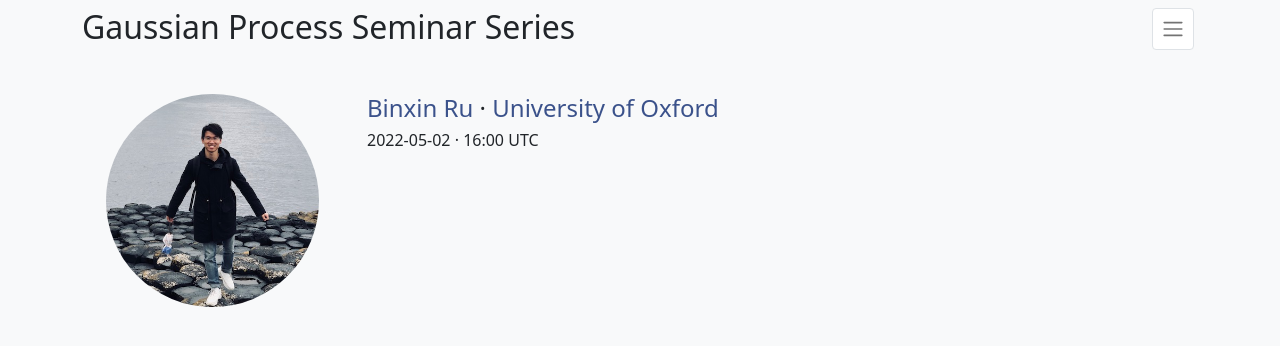
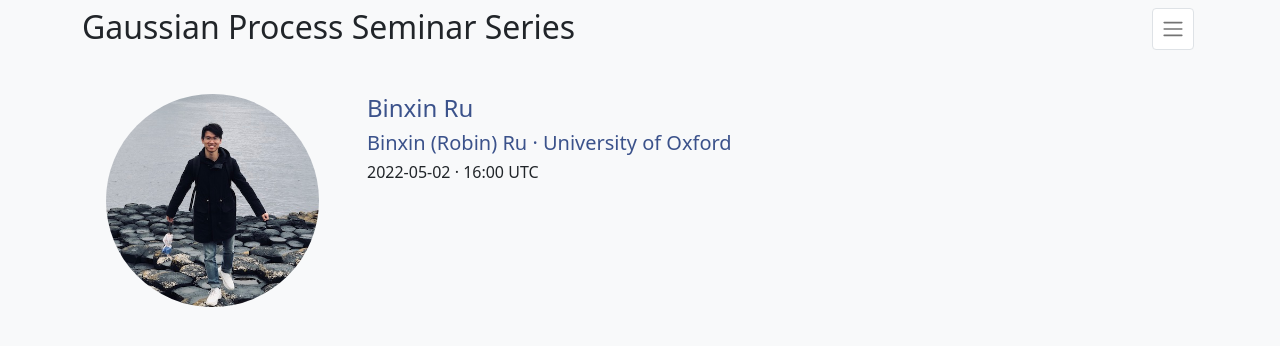
Before and after one commit to gp-seminar-series/gp-seminar-series.github.io, a Jekyll site: the page built from _posts/current/2022-05-02-binxin-ru.md, in a window 1280 px wide. Shown: the top 346 px of the page. Built offline with Jekyll 4.4.1, drawn with Linux system fonts in a browser that asks for light colours; nearby versions of some CDN libraries.

```diff
--- a/_posts/current/2022-05-02-binxin-ru.md
+++ b/_posts/current/2022-05-02-binxin-ru.md
@@ -1,5 +1,5 @@
 ---
-author: Binxin Ru
+author: Binxin (Robin) Ru
 institution: University of Oxford
 author_url: https://rubinxin.github.io
 ---
```
Also changed, not shown: _posts/current/2022-04-25-theo-galy-fajou.md (+2 -0 lines).
